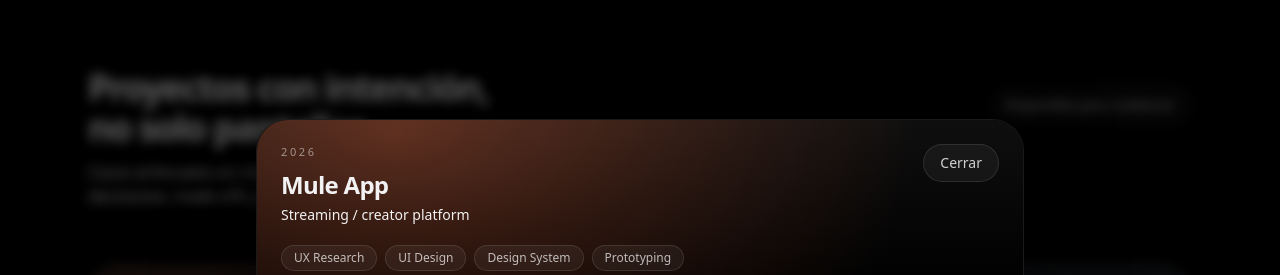
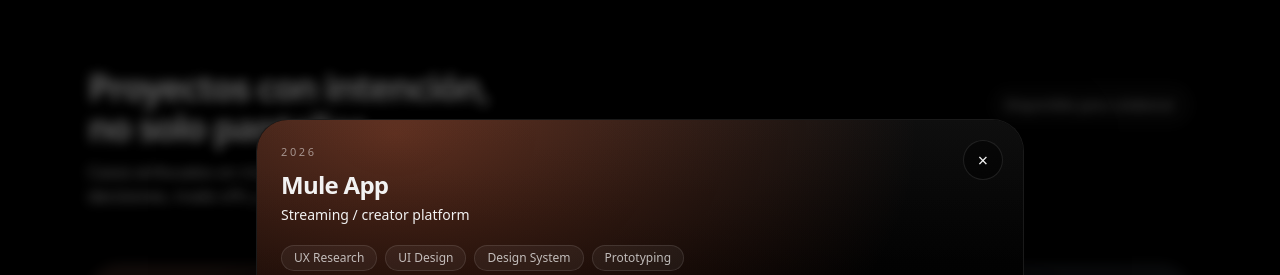
Before and after one commit to rosendojoseandres-dev/rosendodesign, a Next.js app: page / in a window 1280 px wide. Both pictures are taken after a click on the button 360 px from the left and 1302 px from the top of the page. Shown: the part 902-1177 px from the top of the page. Built offline with nearby package versions, Linux system fonts and the light colour scheme.

Commit message:
Update modal close button

```diff
--- a/src/components/ProjectModal.tsx
+++ b/src/components/ProjectModal.tsx
@@ -55,12 +55,21 @@ export default function ProjectModal({
             exit={{ y: 12, scale: 0.98, opacity: 0 }}
             transition={{ duration: 0.35, ease: [0.2, 0.8, 0.2, 1] }}
           >
+            <button
+              aria-label="Cerrar modal"
+              onClick={onClose}
+              className="absolute right-4 top-4 z-20 inline-flex h-10 w-10 items-center justify-center rounded-full border border-white/10 bg-black/45 text-white/78 transition hover:bg-white/[0.08] hover:text-white sm:right-5 sm:top-5"
+            >
+              <span aria-hidden="true" className="text-lg leading-none">
+                ×
+              </span>
+            </button>
             <div
               className="relative border-b border-white/10 p-4 sm:p-6"
               style={{ background: project.theme.gradient }}
             >
               <div className="absolute inset-0 bg-[linear-gradient(180deg,rgba(255,255,255,0.03),rgba(0,0,0,0.3))]" />
-              <div className="flex flex-col gap-4 sm:flex-row sm:items-start sm:justify-between">
+              <div className="flex flex-col gap-4 pr-14 sm:flex-row sm:items-start sm:justify-between sm:pr-16">
                 <div className="relative">
                   <p className="text-[11px] uppercase tracking-[0.24em] text-white/50">{project.year}</p>
                   <h3 className="mt-2 text-xl font-semibold tracking-[-0.03em] md:text-2xl">
@@ -68,13 +77,6 @@ export default function ProjectModal({
                   </h3>
                   <p className="mt-1 text-xs text-white/68 md:text-sm">{project.subtitle}</p>
                 </div>
-
-                <button
-                  onClick={onClose}
-                  className="relative self-start rounded-full border border-white/10 bg-white/[0.05] px-4 py-2 text-xs text-white/80 transition hover:bg-white/[0.1] md:text-sm"
-                >
-                  Cerrar
-                </button>
               </div>
 
               <div className="relative mt-5 flex flex-wrap gap-2">
```
